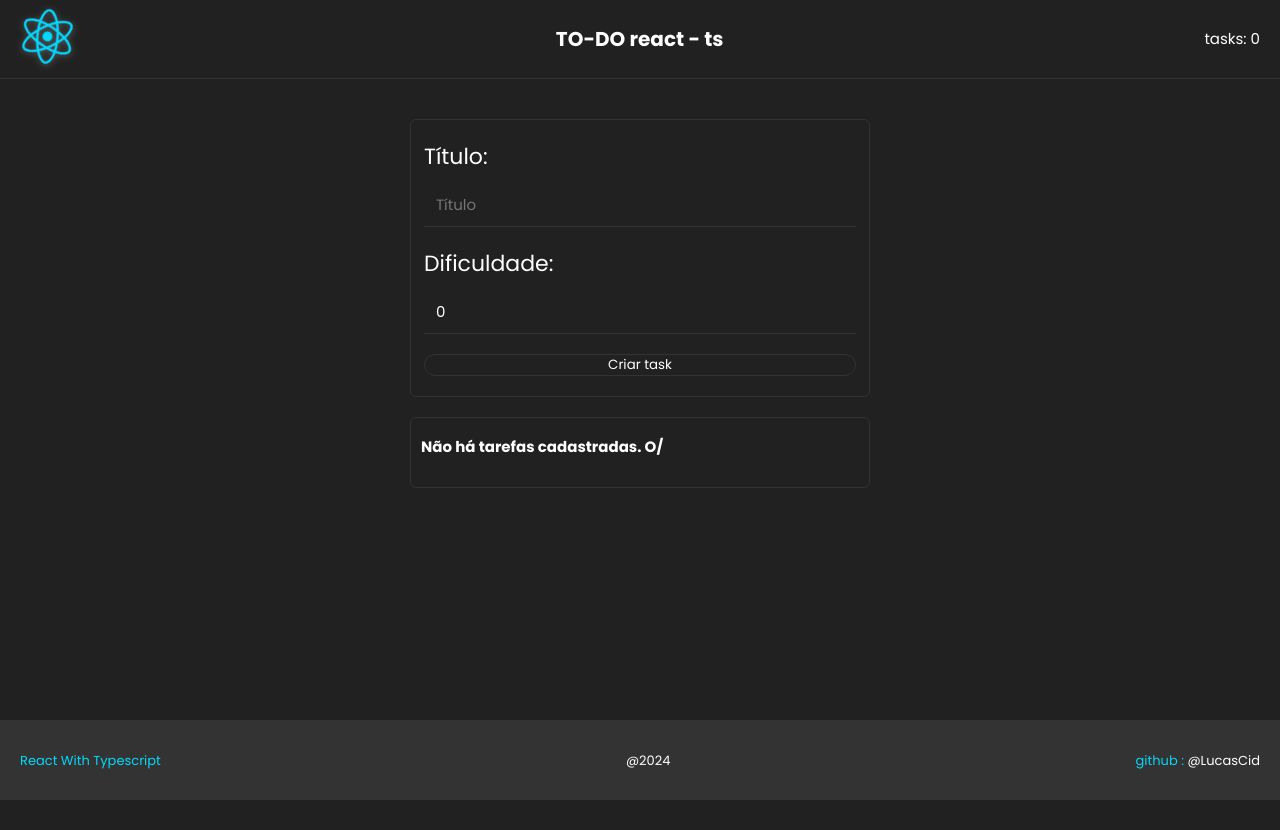
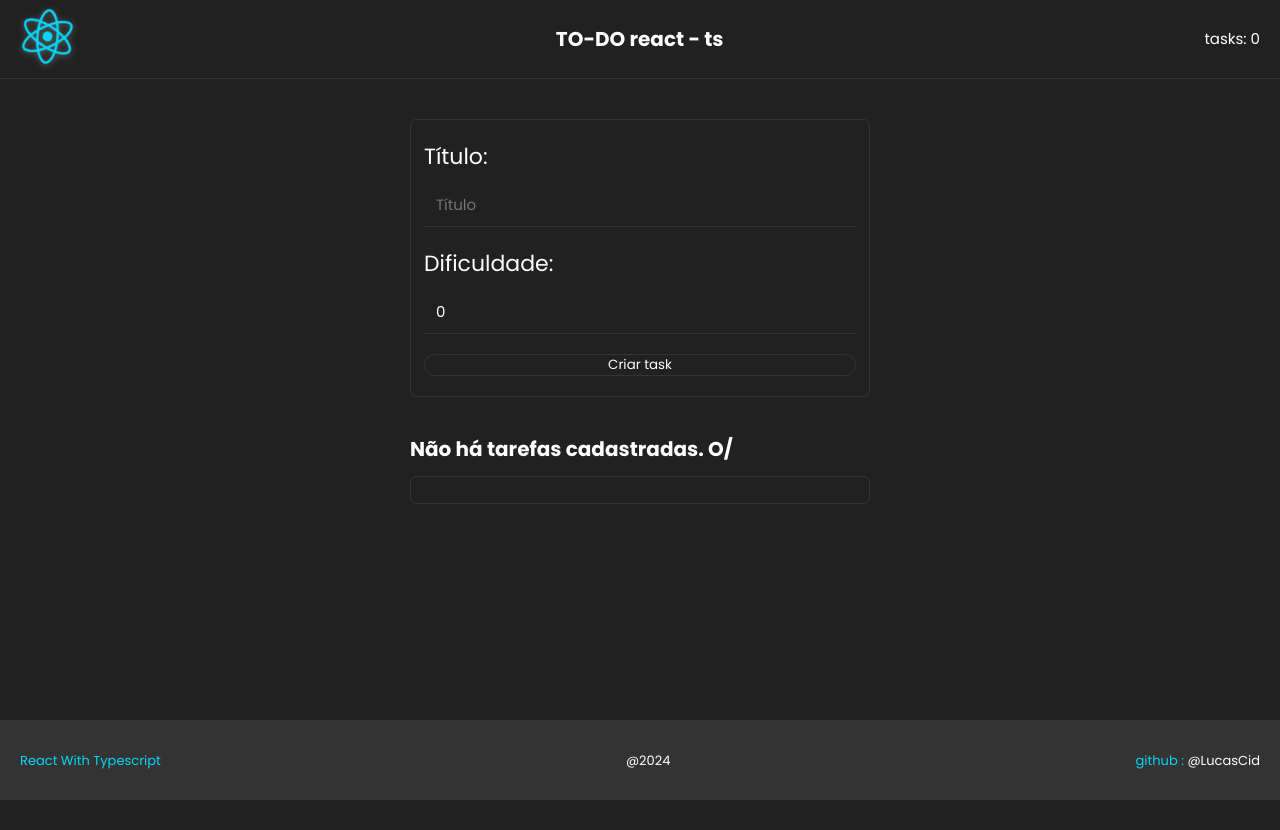
Before and after one commit to LuscaCid/todo-react-typescript, a React (Vite) app: page / in a window 1280 px wide. Built offline with nearby package versions, Linux system fonts and the light colour scheme.

Commit message:
finishing to-do projcet

```diff
--- a/src/App.tsx
+++ b/src/App.tsx
@@ -33,12 +33,26 @@ function App(){
     setTaskToUpdate(task)//o state é atualizado ao clicar na task reff
   }
 
+  const updateTask = (id : number, title : string | undefined, difficult : number) => {
+    const updatedTaskSub : Task = {id, title, difficult}
+    const updatedItems : Task[] = taskList.map(task => {
+        return task.id === updatedTaskSub.id ? updatedTaskSub : task
+    })
+
+    setTaskList(updatedItems)
+    showOrHideModal(false)
+
+}
+
+
   return (
       <Container>
         <Modal children = {<TaskForm
         btnTitle='Salvar alterações'
+        setTaskList={setTaskList}
         taskList={taskList}
         task={taskToUpdate}
+        handleUpdate={updateTask}
         />}/>
 
         <Header taskList={taskList}/>
--- a/src/components/Modal/style.ts
+++ b/src/components/Modal/style.ts
@@ -3,8 +3,9 @@ import styled from 'styled-components'
 export const Container = styled.div`
 
     .fade{
+
         width: 100%;
-        height: 100%;
+        height: 100vh;
         position: absolute;
         background-color: #000;
         opacity : .7;
--- a/src/components/TaskForm/index.tsx
+++ b/src/components/TaskForm/index.tsx
@@ -6,11 +6,12 @@ interface Props {
     task? : Task | null //only in modal its real
     btnTitle : string
     taskList : Task[]
-    setTaskList? : React.Dispatch<React.SetStateAction<Task[]>>
+    setTaskList : React.Dispatch<React.SetStateAction<Task[]>>
+    handleUpdate?(id : number, title : string | undefined, difficult : number) : void
     //to perplexo que precisa diss tudo pra tipar
 }
  //vai receber o id do clickado
-export const TaskForm = ({task ,btnTitle, taskList, setTaskList}: Props) => {
+export const TaskForm = ({handleUpdate,task ,btnTitle, taskList, setTaskList}: Props) => {
     const [id, setId] = useState(0)
     const [taskTitle, setTaskTitle] = useState<string | undefined>('')
     const [difficultLevel, setDifficultLevel] = useState<null | number>(0)
@@ -20,6 +21,8 @@ export const TaskForm = ({task ,btnTitle, taskList, setTaskList}: Props) => {
         const arrWithElement : Task[]= taskList.filter(task => task.title ===taskTitle)
         return arrWithElement
     }
+
+
 
     const handleCreateTask = (e : FormEvent<HTMLFormElement>) => {
         e.preventDefault()
@@ -54,13 +57,23 @@ export const TaskForm = ({task ,btnTitle, taskList, setTaskList}: Props) => {
             setId(task.id)
             setDifficultLevel(task.difficult)
             setTaskTitle(task.title)
+
         }
     }, [task])
 
 
     //container its a form element created with styled components
     return (
-        <Container onSubmit={handleCreateTask}>
+        <Container onSubmit={(e) => {
+            if(handleUpdate){
+                e.preventDefault()//cannot send form
+                handleUpdate(id, taskTitle, Number(difficultLevel))
+            } else {
+
+                handleCreateTask(e)
+            }
+
+        }}>
             <div className="input-wrapper">
                 <label htmlFor="titleInput">Título:</label>
                 <input
--- a/src/components/TaskList/index.tsx
+++ b/src/components/TaskList/index.tsx
@@ -12,7 +12,7 @@ interface Props {
 export const TaskList = ({handleEdit ,taskList, handleDeleteTask} : Props) => {
     return (
         <Container>
-            {taskList.length > 0 ? (<h1>Suas Tasks</h1>): (<h1>Não há tarefas cadastradas. O/</h1>)}
+            {taskList.length > 0 ? (<h1>Minhas Tasks</h1>): (<h1>Não há tarefas cadastradas. O/</h1>)}
             <div className="tasks">
                 {taskList.length > 0 && taskList.map(element => {
                     return <div
--- a/src/components/TaskList/style.ts
+++ b/src/components/TaskList/style.ts
@@ -1,15 +1,19 @@
 import styled from 'styled-components'
 
-export const Container = styled.section`
+export const Container = styled.div`
     display: flex;
     flex-direction: column;
     gap: 1.2rem;
     margin: 2rem auto;
     width: min(46rem, 90%) ;
-    padding: 1.7rem 1rem;
-    border: 1px solid ${({theme}) => theme.borderColor};
-    border-radius: 0.6rem;
+    padding: 1.7rem 0rem;
     .tasks{
+        padding: 1.3rem .7rem;
+        border-radius: 0.6rem;
+        border: 1px solid ${({theme}) => theme.borderColor};
+        width: 100% ;
+        padding: 2;
+        margin-bottom: 9rem;
         display: flex;
         flex-direction: column;
         gap: 1rem;
```
